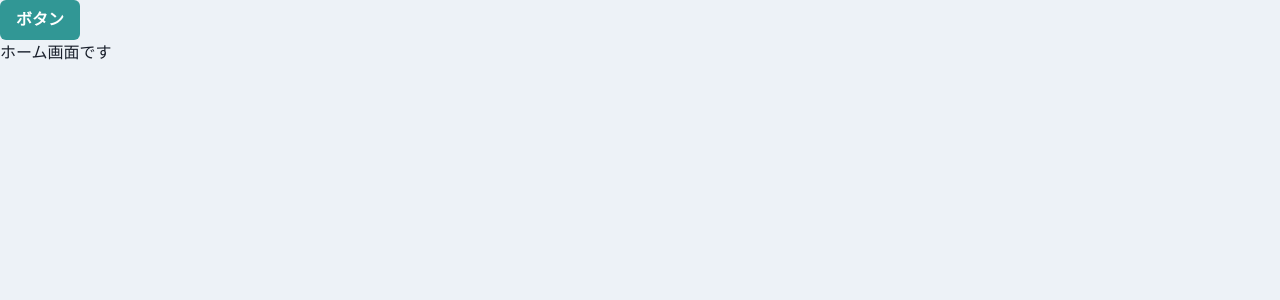
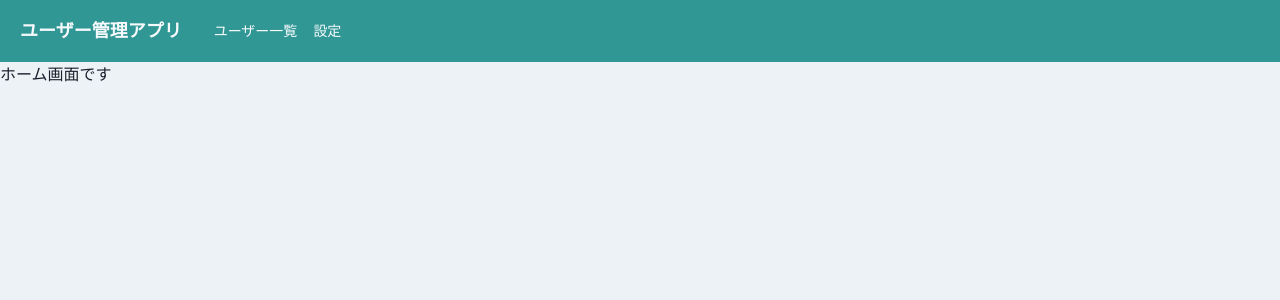
Before and after one commit to kentakki416/react-chakra-ui-app, a React (Create React App) app: page /home in a window 1280 px wide. Shown: the top 300 px of the page. Built offline with nearby package versions, Linux system fonts and the light colour scheme.

Commit message:
headerの作成

```diff
--- a/package.json
+++ b/package.json
@@ -3,6 +3,7 @@
   "version": "0.1.0",
   "private": true,
   "dependencies": {
+    "@chakra-ui/icons": "^2.0.2",
     "@chakra-ui/react": "^2.2.1",
     "@emotion/react": "^11.9.3",
     "@emotion/styled": "^11.9.3",
--- a/src/App.tsx
+++ b/src/App.tsx
@@ -9,7 +9,6 @@
   return (
     <ChakraProvider theme={theme}>
       <BrowserRouter>
-        <Button colorScheme="teal">ボタン</Button>
         <Router />
       </BrowserRouter>
 
--- /dev/null
+++ b/src/components/atoms/button/MenuIconButton.tsx
@@ -0,0 +1,20 @@
+import { HamburgerIcon } from "@chakra-ui/icons";
+import { IconButton } from "@chakra-ui/react";
+import { memo, FC } from "react";
+
+type Props = {
+    onOpen: () => void;
+}
+export const MenuIconButton: FC<Props> = memo((props) => {
+    const {onOpen} = props;
+    return (
+        <IconButton
+            aria-label="メニューボタン"
+            icon={<HamburgerIcon />}
+            size="sm"
+            variant="unstyled"
+            display={{base: "block", md:"none"}}
+            onClick={onOpen}
+        />
+    );
+});
--- /dev/null
+++ b/src/components/molecules/MenuDrawer.tsx
@@ -0,0 +1,27 @@
+import { Button, Drawer, DrawerBody, DrawerContent, DrawerOverlay } from "@chakra-ui/react";
+import { memo, FC } from "react";
+
+type Props = {
+    onClose:() => void;
+    isOpen: boolean;
+    onClickHome:() => void;
+    onClickUserManagement:() => void;
+    onClickSetting:()=> void;
+}
+
+export const MenuDrawer: FC<Props> = memo((props) => {
+    const { onClose, isOpen, onClickHome, onClickUserManagement, onClickSetting } = props;
+    return (
+        <Drawer placement="left" size="xs" onClose={onClose} isOpen={isOpen}>
+        <DrawerOverlay>
+            <DrawerContent>
+                <DrawerBody p={0} bg="gray.100">
+                    <Button w="100%" onClick={onClickHome}>TOP</Button>
+                    <Button w="100%" onClick={onClickUserManagement}>ユーザー一覧</Button>
+                    <Button w="100%" onClick={onClickSetting}>設定</Button>
+                </DrawerBody>
+            </DrawerContent>
+        </DrawerOverlay>
+    </Drawer>
+    );
+});
--- /dev/null
+++ b/src/components/organisms/layout/Header.tsx
@@ -0,0 +1,62 @@
+/* eslint-disable react-hooks/exhaustive-deps */
+import { useDisclosure, Box, Link, Flex, Heading} from "@chakra-ui/react";
+import { memo, FC, useCallback } from "react";
+import { useHistory } from "react-router-dom";
+import { MenuIconButton } from "../../atoms/button/MenuIconButton";
+import { MenuDrawer } from "../../molecules/MenuDrawer";
+
+export const Header: FC = memo(() => {
+    const { isOpen, onOpen, onClose} = useDisclosure();
+
+    const history = useHistory();
+    const onClickHome = useCallback(() => history.push("/home"), []);
+    const onClickUserManagement = useCallback(() => history.push("/home/user_management"), []);
+    const onClickSetting = useCallback(() => history.push("/home/setting"), []);
+
+    return (
+        <>
+            <Flex
+                as="nav"
+                bg="teal.500"
+                color="gray.50"
+                align="center"
+                justify="space"
+                padding={{ base:3, md:5}}
+            >
+                <Flex
+                    align="center"
+                    as="a" mr={8}
+                    _hover={{cursor:"pointer"}}
+                    onClick={onClickHome}
+                >
+                    <Heading
+                        as="h1"
+                        fontSize={{base:"md", md:"lg"}}
+                    >
+                        ユーザー管理アプリ
+                    </Heading>
+                </Flex>
+
+                <Flex
+                    align="center"
+                    fontSize="sm"
+                    flexGrow={2}
+                    display={{base:"none", md:"flex"}}
+                >
+                    <Box pr={4}>
+                        <Link onClick={onClickUserManagement}>ユーザー一覧</Link>
+                    </Box>
+                    <Link onClick={onClickSetting}>設定</Link>
+                </Flex>
+                <MenuIconButton onOpen={onOpen}/>
+            </Flex>
+            <MenuDrawer
+                onClose={onClose}
+                isOpen={isOpen}
+                onClickHome={onClickHome}
+                onClickUserManagement={onClickUserManagement}
+                onClickSetting={onClickSetting}
+            />
+        </>
+    );
+});
--- /dev/null
+++ b/src/components/templates/HeaderLayout.tsx
@@ -0,0 +1,16 @@
+import { memo, ReactNode,  FC } from "react";
+
+import { Header } from "../organisms/layout/Header";
+
+type Props = {
+    children: ReactNode;
+}
+export const HeaderLayout: FC<Props> = memo((props) => {
+    const { children } = props;
+    return (
+        <>
+            <Header/>
+            {children}
+        </>
+    );
+});
--- a/src/router/Router.tsx
+++ b/src/router/Router.tsx
@@ -3,6 +3,7 @@
 
 import { Login } from "../components/pages/Login";
 import { Page404 } from "../components/pages/Page404";
+import { HeaderLayout } from "../components/templates/HeaderLayout";
 import { homeRoutes } from './HomeRoutes';
 
 export const Router:FC = memo(() => {
@@ -19,7 +20,9 @@
                             exact={route.exact}
                             path={`${url}${route.path}`}
                         >
-                            {route.children}
+                            <HeaderLayout>
+                                {route.children}
+                            </HeaderLayout>
                         </Route>
                     ))}
                 </Switch>
@@ -28,6 +31,7 @@
             <Route path="*">
                 <Page404 />
             </Route>
+
         </Switch>
     )
 })
```
Also changed, not shown: 1 other file (tests, documents, lock files or other folders).
